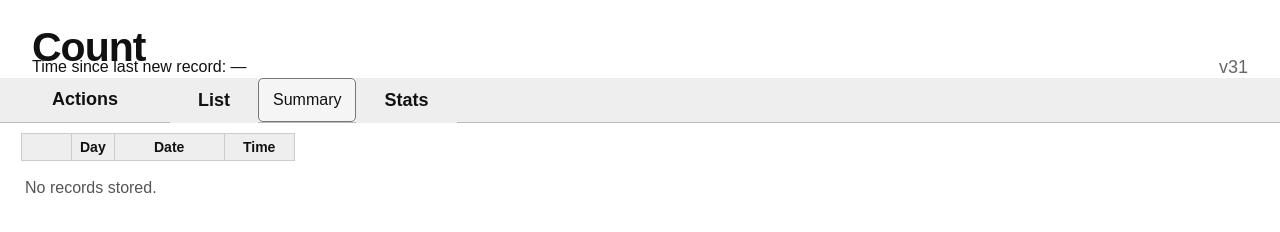
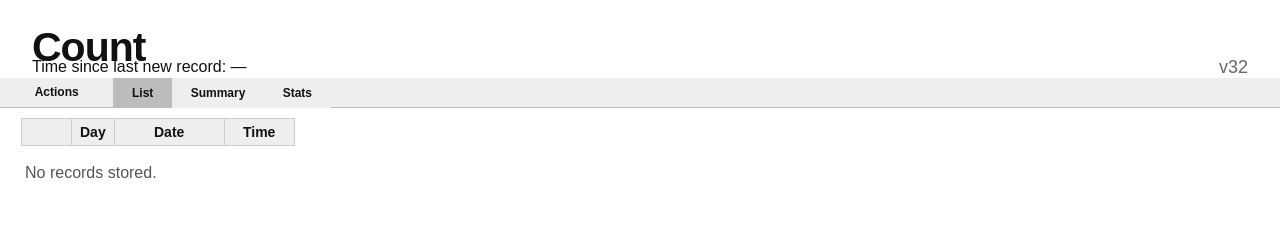
Before and after one commit to rendeb-dsb/Count, a plain HTML site: page index.html in a window 1280 px wide. Both pictures are taken after a click on the button "List". Drawn offline with Linux system fonts and the light colour scheme.

Commit message:
Add files via upload

```diff
--- a/index.html
+++ b/index.html
@@ -18,17 +18,18 @@
   .version { font-size:18px; color:#666; margin-top:30px; }
   .since-new { font-size:16px; margin:0; padding:0 32px 2px; color:#111; }
   details.action-disabled summary { color:#888; cursor:default; pointer-events:none; }
-  nav { background:#eee; border-bottom:1px solid #bbb; height:45px; padding:0; display:flex; align-items:stretch; }
-  details { width:auto; }
+  nav { background:#eee; border-bottom:1px solid #bbb; height:30px; padding:0; display:flex; align-items:stretch; }
+  nav details { width:auto; position:relative; }
   details summary {
-    list-style:none; cursor:pointer; height:45px; padding:11px 52px;
-    font-size:18px; font-weight:700; user-select:none;
+    list-style:none; cursor:pointer; height:30px; padding:7px 34.67px;
+    font-size:12px; font-weight:700; user-select:none;
   }
-  #statsBtn, #listBtn {
-    height:45px; border:0; border-radius:0; background:#eee;
-    padding:0 28px; font-size:18px; font-weight:700;
+  #statsBtn, #listBtn, #summaryBtn {
+    height:30px; border:0; border-radius:0; background:#eee;
+    padding:0 18.67px; font-size:12px; font-weight:700;
   }
-  #statsBtn:hover, #listBtn:hover { background:#e5e5e5; }
+  #statsBtn:hover, #listBtn:hover, #summaryBtn:hover { background:#e5e5e5; }
+  nav button.active-view { background:#bcbcbc !important; }
   .stats-screen { max-width:500px; margin:10px 21px; }
   .stats-screen h2 { margin:0 0 20px; font-size:24px; }
   .stats-line { margin:0 0 12px; font-size:18px; }
@@ -42,13 +43,13 @@
 
   details summary::-webkit-details-marker { display:none; }
   .menu {
-    position:absolute; z-index:20; left:0; top:165px; width:155px;
+    position:absolute; z-index:20; left:0; top:30px; width:103.33px;
     background:#eee; border:1px solid #aaa; box-shadow:0 8px 18px rgba(0,0,0,.20);
     display:flex; flex-direction:column; gap:0;
   }
   .menu button {
-    width:100%; height:28.125px; border:0; border-radius:0; background:#eee;
-    text-align:left; padding:0 14px; font-size:18.75px;
+    width:100%; height:18.75px; border:0; border-radius:0; background:#eee;
+    text-align:left; padding:0 9.33px; font-size:12.5px;
   }
   .menu button:hover { background:#e5e5e5; }
   .menu button:disabled {
@@ -100,7 +101,7 @@
 <body>
 <header>
   <h1>Count</h1>
-  <div class="version">v31</div>
+  <div class="version">v32</div>
 </header>
 <div class="since-new">Time since last new record: <span id="timeSinceNew">—</span></div>
 
@@ -387,6 +388,14 @@ function setActionsEnabled(enabled) {
   details.querySelectorAll(".menu button").forEach(btn=>btn.disabled=!enabled);
   if (!enabled) details.removeAttribute("open");
 }
+function setActiveView(view) {
+  for (const name of ["list", "summary", "stats"]) {
+    const btn=document.getElementById(name+"Btn");
+    btn.classList.toggle("active-view",name===view);
+    btn.setAttribute("aria-current",name===view ? "page" : "false");
+  }
+  setActionsEnabled(view==="list");
+}
 function renderList() {
   sortRecords();
   const tbody=document.getElementById("rows");
@@ -427,7 +436,7 @@ function renderList() {
   }
 }
 function showList() {
-  setActionsEnabled(true);
+  setActiveView("list");
   document.getElementById("editScreen").hidden=true;
   document.getElementById("statsScreen").hidden=true;
   document.getElementById("summaryScreen").hidden=true;
@@ -436,6 +445,7 @@ function showList() {
 }
 function showSummary() {
   closeFileMenu();
+  setActiveView("summary");
   document.getElementById("listScreen").hidden=true;
   document.getElementById("statsScreen").hidden=true;
   document.getElementById("editScreen").hidden=true;
@@ -535,6 +545,7 @@ function renderMonthlyGraph() {
 }
 function showStats() {
   closeFileMenu();
+  setActiveView("stats");
   document.getElementById("listScreen").hidden=true;
   document.getElementById("summaryScreen").hidden=true;
   document.getElementById("editScreen").hidden=true;
@@ -592,7 +603,7 @@ function showStats() {
   renderMonthlyGraph();
 }
 function showEdit(mode,id=null) {
-  setActionsEnabled(false);
+  setActiveView(null);
   document.getElementById("listScreen").hidden=true;
   document.getElementById("editScreen").hidden=false;
   document.getElementById("editTitle").textContent=mode;
@@ -916,6 +927,7 @@ document.getElementById("confirmImport").onclick=()=>{
 document.getElementById("quitBtn").onclick=()=>{closeFileMenu();document.getElementById("quitModal").style.display="flex";};
 document.getElementById("closeQuit").onclick=()=>document.getElementById("quitModal").style.display="none";
 
+setActiveView("list");
 initializeData().then(()=>{renderList();startTimeSinceTimer();}).catch(()=>{renderList();startTimeSinceTimer();});
 </script>
 </body>
--- a/sw.js
+++ b/sw.js
@@ -1,4 +1,4 @@
-const CACHE_NAME = "count-pwa-v31";
+const CACHE_NAME = "count-pwa-v32";
 const APP_FILES = ["./", "./index.html", "./manifest.json"];
 
 self.addEventListener("install", event => {
```
